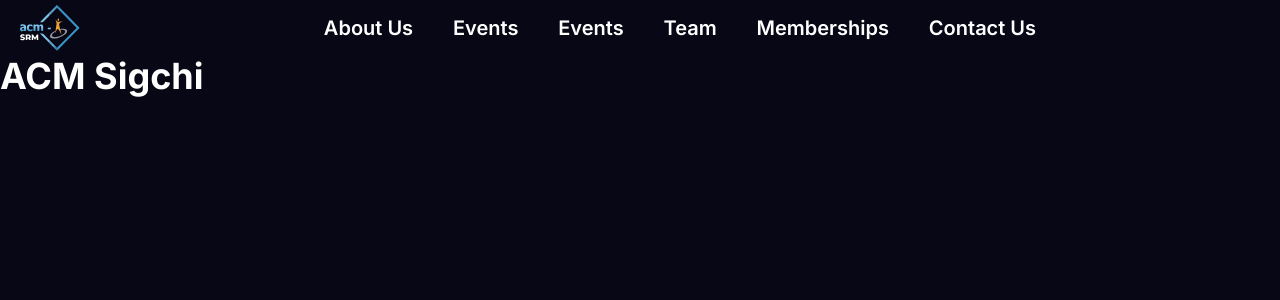
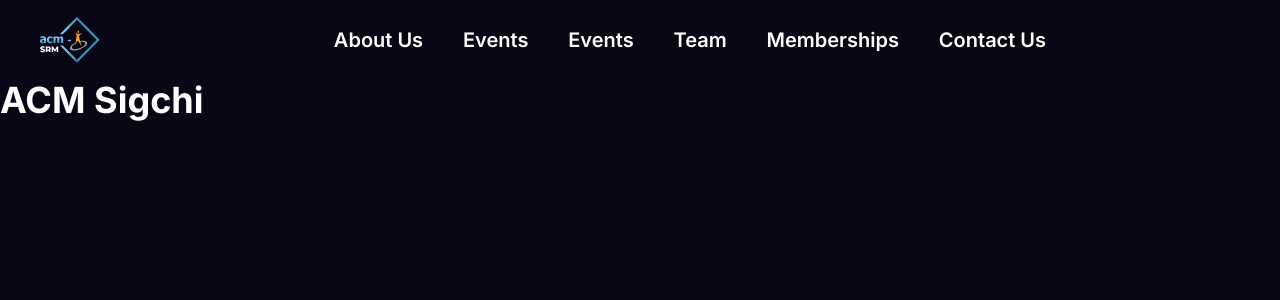
Before and after one commit to ACMSIGCHI-SRM/acm-sigchi-website, a Next.js app: page / in a window 1280 px wide. Shown: the top 300 px of the page. Built offline with nearby package versions, Linux system fonts and the light colour scheme.

Commit message:
style: logo position

```diff
--- a/components/Navbar.tsx
+++ b/components/Navbar.tsx
@@ -13,8 +13,8 @@
     ]
 
     return (
-        <div className="w-full h-14 flex bg-inherit items-center">
-            <Image src={logo} alt="Logo" className="ml-5" width={60} height={60} />
+        <div className="w-full h-20 flex bg-inherit items-center">
+            <Image src={logo} alt="Logo" className="lg:ml-10 ml-5 " width={60} height={60} />
             <div className="lg:w-[60%] gap-3 md:w-[80%] sm:w-full ml-auto mr-auto flex flex-row justify-evenly">
                 {links.map(link => (
                     <Link href={link.path} key={link.id} className="font-semibold lg:text-xl md:text-lg text-xs">
```
